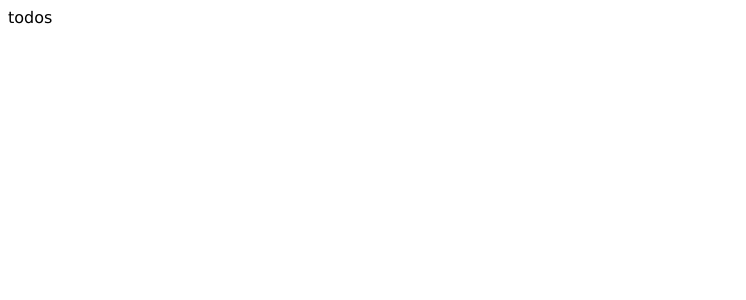
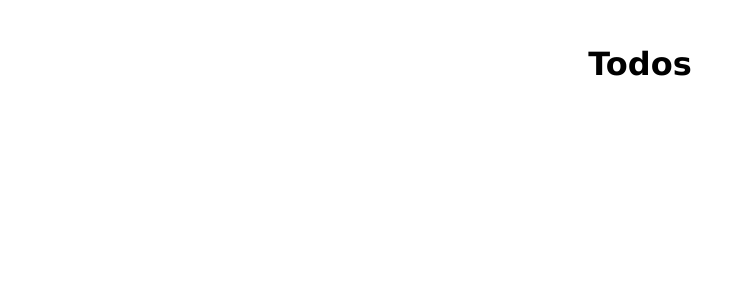
Before and after one commit to derekmiranda/todo-login-app, a React (Vite) app: page / in a window 1280 px wide. Shown: the top 300 px of the page, without its empty margins (0-746 px from the left). Built offline with nearby package versions, Linux system fonts and the light colour scheme.

Commit message:
Starts TodoPage

```diff
--- a/src/pages/App.jsx
+++ b/src/pages/App.jsx
@@ -1,11 +1,12 @@
 import React from "react";
 import LoginPage from "./Login";
+import TodosPage from "./Todos";
 
 import useAuth from "/src/hooks/useAuth";
 
 const App = () => {
-  const { loggedIn, login } = useAuth();
-  return loggedIn ? <main>todos</main> : <LoginPage login={login} />;
+  const { loggedIn, login, logout } = useAuth();
+  return loggedIn ? <TodosPage logout={logout} /> : <LoginPage login={login} />;
 };
 
 export default App;
--- /dev/null
+++ b/src/pages/Todos/index.jsx
@@ -0,0 +1,15 @@
+import React, { useCallback, useEffect } from "react";
+
+import Page from "/src/components/Page";
+
+import styles from "./index.module.scss";
+
+const TodosPage = ({ logout }) => {
+  return (
+    <Page>
+      <h1>Todos</h1>
+    </Page>
+  );
+};
+
+export default TodosPage;
--- /dev/null
+++ b/src/pages/Todos/index.module.scss
@@ -0,0 +1 @@
+@import "/src/styles/global";
```
